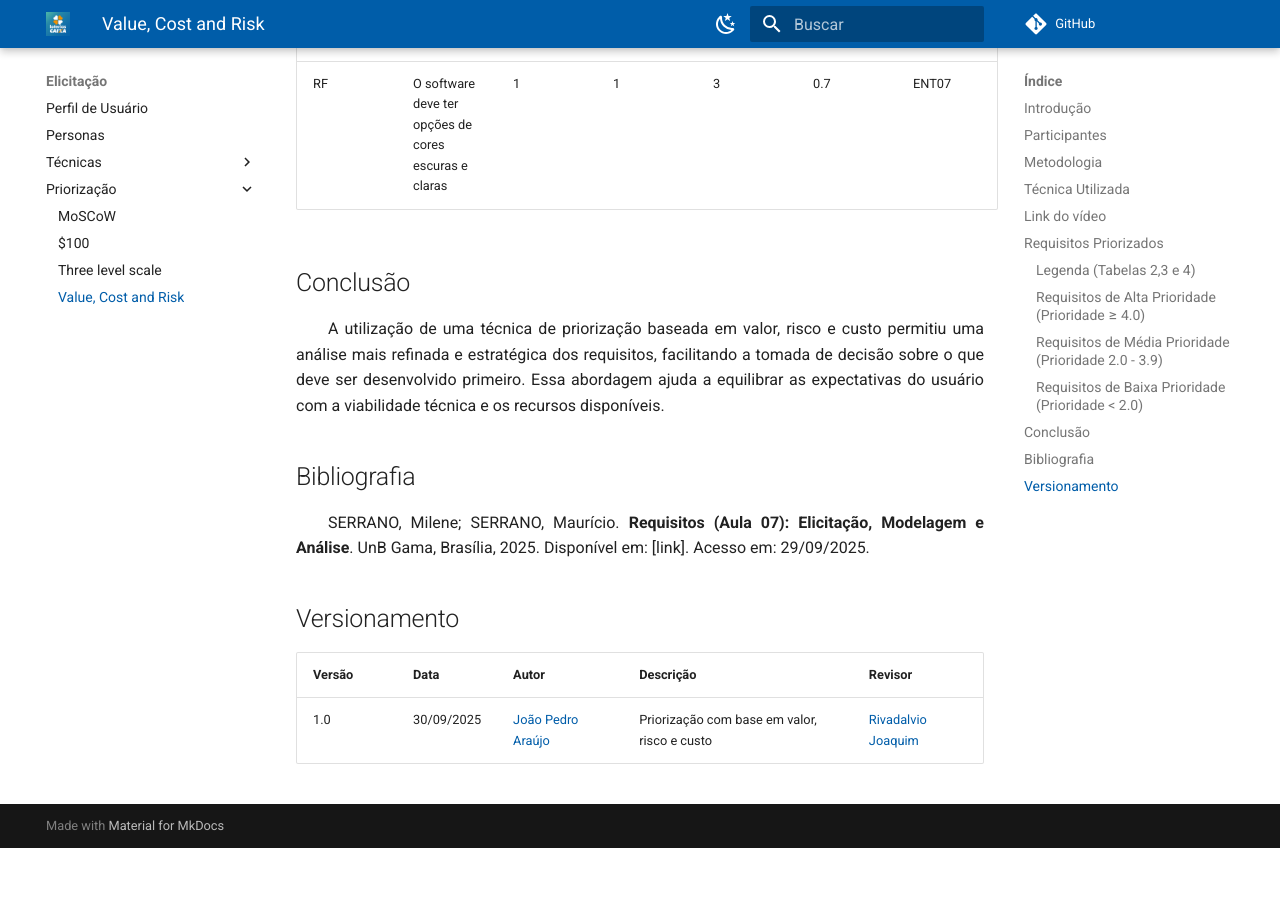
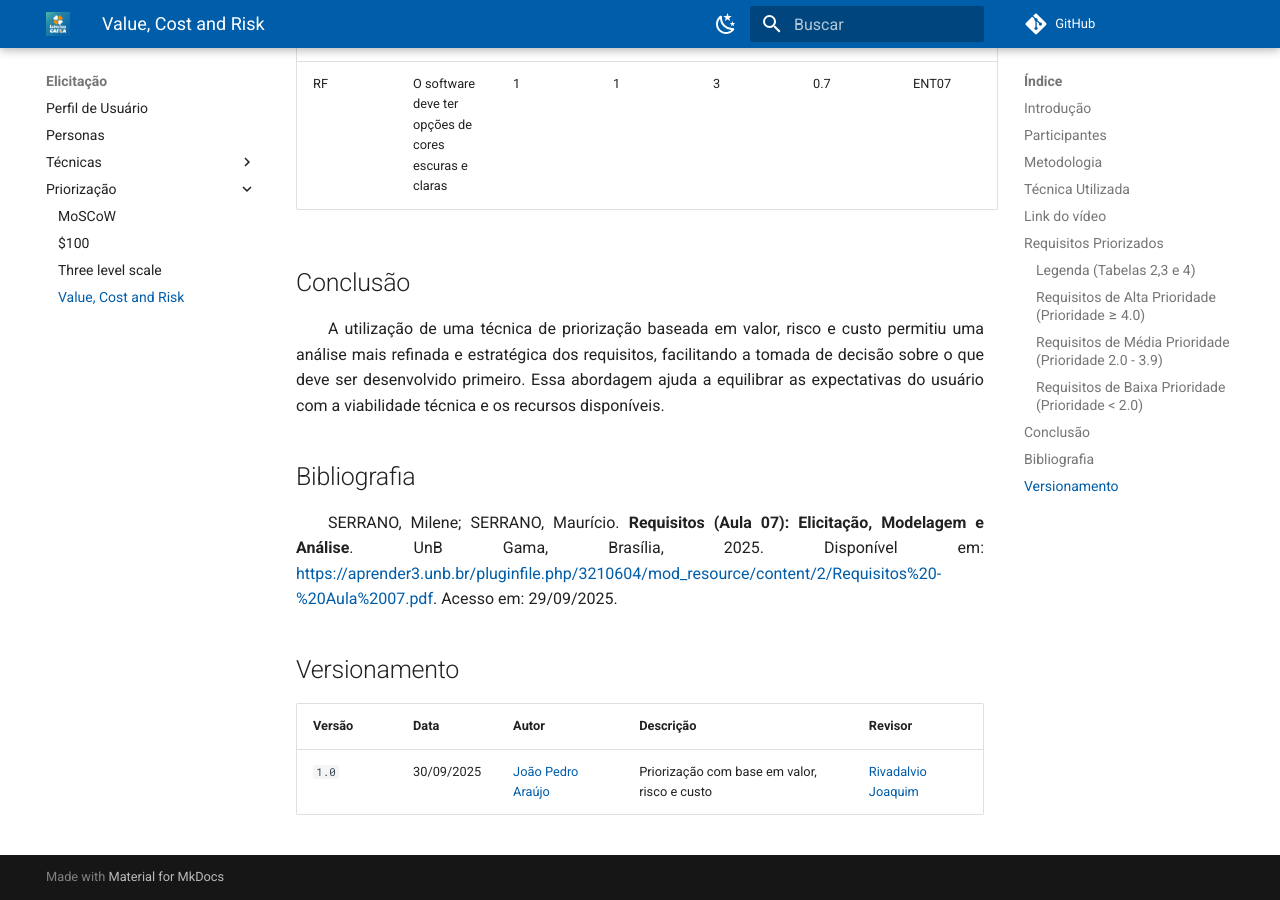
Before and after one commit to Requisitos-de-Software/2025.2-LoteriasCaixa, an MkDocs documentation site: the page built from docs/Elicitação/Priorização/Value, Cost and Risk.md, in a window 1280 px wide and 900 px high, scrolled down 8343 px. Built offline with MkDocs 1.6.1 and Material for MkDocs 9.7.7, drawn with Linux system fonts in a browser that asks for light colours; comment, search, counter and statistics services are not loaded; before the commit the page ends 9191 px from its top, so only the background shows below that; some of the changed text lies outside the part shown.

Commit message:
Update Value, Cost and Risk.md
ADD[Atualização final]

```diff
--- a/docs/Elicitação/Priorização/Value, Cost and Risk.md
+++ b/docs/Elicitação/Priorização/Value, Cost and Risk.md
@@ -11,7 +11,7 @@
 | Nome | Função |
 |------|--------|
 | [João Pedro Araújo](https://github.com/Jadequilin) | Entrevistador |
-| [Janice José Araújo] | Usuária |
+| Janice José Araújo | Usuária |
 
 ## Metodologia
 
@@ -116,10 +116,10 @@
 
 ## Bibliografia
 
-SERRANO, Milene; SERRANO, Maurício. **Requisitos (Aula 07): Elicitação, Modelagem e Análise**. UnB Gama, Brasília, 2025. Disponível em: [link]. Acesso em: 29/09/2025.
+SERRANO, Milene; SERRANO, Maurício. **Requisitos (Aula 07): Elicitação, Modelagem e Análise**. UnB Gama, Brasília, 2025. Disponível em:  <https://aprender3.unb.br/pluginfile.php/3210604/mod_resource/content/2/Requisitos%20-%20Aula%2007.pdf>. Acesso em: 29/09/2025.
 
 ## Versionamento
 
 | Versão | Data | Autor | Descrição | Revisor |
 |--------|------|-------|------------|---------|
-| 1.0 | 30/09/2025 |  [João Pedro Araújo](https://github.com/Jadequilin) | Priorização com base em valor, risco e custo |[Rivadalvio Joaquim](https://github.com/RivaFilho) |
+| ``1.0`` | 30/09/2025 |  [João Pedro Araújo](https://github.com/Jadequilin) | Priorização com base em valor, risco e custo |[Rivadalvio Joaquim](https://github.com/RivaFilho) |
```
Also changed, not shown: other parts of docs/Elicitação/Priorização/Value, Cost and Risk.md (+1 -1 lines).
